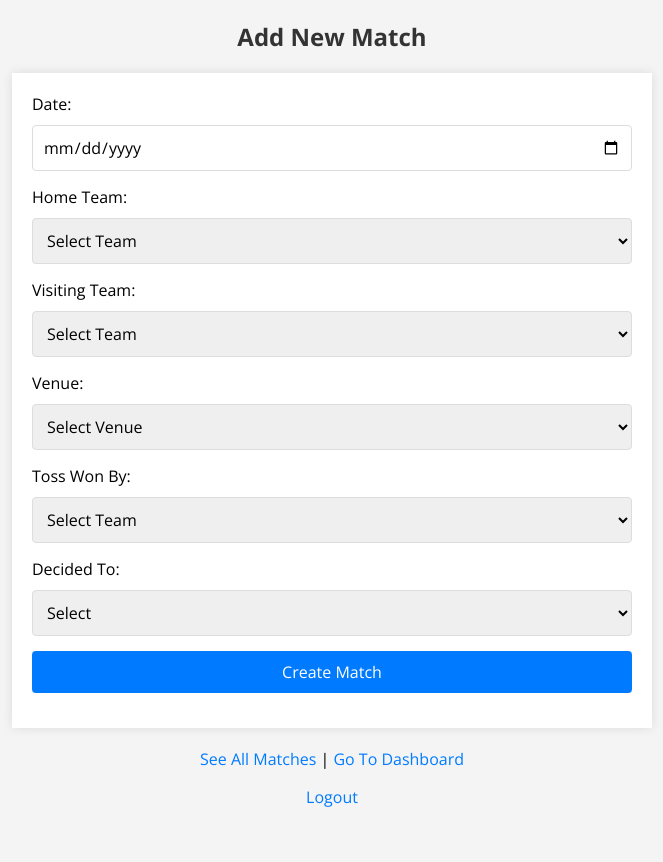
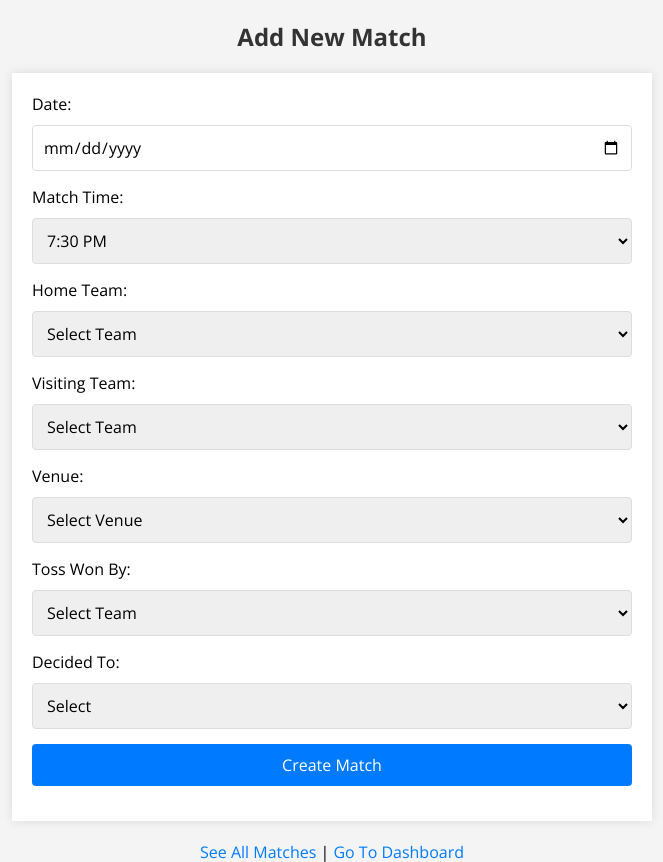
Before and after one commit to siddheshrm/scorecard, a PHP site: page /create_match.php in a window 1280 px wide. Shown: the top 862 px of the page, without its empty margins (308-971 px from the left). Before the commit the page ends 807 px from the top, so only its background shows below. Run offline with PHP 8.4, Linux system fonts and the light colour scheme; the visitor is signed in with stand-in values (Sample User, id 1); data that the repository does not hold is empty; a stand-in replaces the project's code that opens the database connection.

Commit message:
added: match timing support with UI dropdown and database flag; enhance date display with day and time

```diff
--- a/create_match.php
+++ b/create_match.php
@@ -22,6 +22,12 @@ include 'config.php';
     <form id="createMatchForm" method="POST" action="match_scorecard.php">
         <label for="date">Date:</label>
         <input type="date" id="date" name="date" required max="<?php echo date('Y-m-d'); ?>"><br>
+
+        <label for="is_evening_match">Match Time:</label>
+        <select name="is_evening_match" required>
+            <option value="1" selected>7:30 PM</option>
+            <option value="0">3:30 PM</option>
+        </select>
 
         <label for="team1">Home Team:</label>
         <select id="team1" name="team1" onchange="updateVenue(); updateTossWonBy();" required>
--- a/match_scorecard.php
+++ b/match_scorecard.php
@@ -10,10 +10,11 @@ if ($_SERVER["REQUEST_METHOD"] == "POST") {
     $venue = $_POST['venue'];
     $toss_won_by = $_POST['toss_won_by'];
     $decided_to = $_POST['decided_to'];
+    $is_evening_match = $_POST['is_evening_match'];
 
     // Insert data into tournament_data table
-    $sql = "INSERT INTO tournament_data (date, home_team, away_team, venue, toss, decision)
-            VALUES ('$date', '$home_team', '$away_team', '$venue', '$toss_won_by', '$decided_to')";
+    $sql = "INSERT INTO tournament_data (date, is_evening_match, home_team, away_team, venue, toss, decision)
+            VALUES ('$date', $is_evening_match , '$home_team', '$away_team', '$venue', '$toss_won_by', '$decided_to')";
 
     if ($conn->query($sql) === TRUE) {
         // Redirect to view_matches.php after successful submission
```
Also changed, not shown: view_matches.php (+6 -6 lines).
